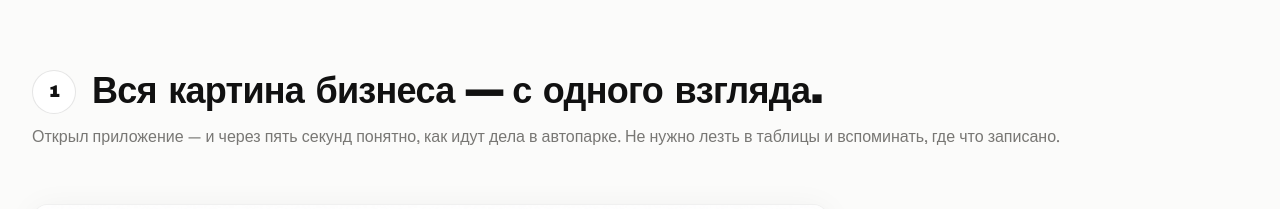
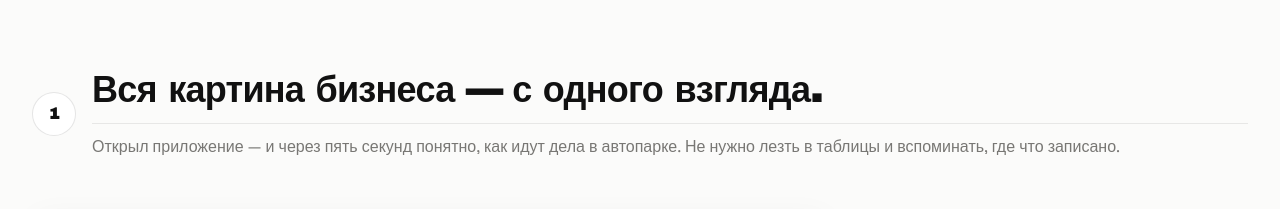
Before and after one commit to Vegass027/demo-car-rent, a React (Vite) app: page /landing in a window 1280 px wide. Shown: the part 722-931 px from the top of the page. Built offline with nearby package versions, Linux system fonts and the light colour scheme; no server answers.

Commit message:
feat: number circle centered between title and subtitle with subtle divider line

```diff
--- a/src/components/landing/FeatureBlock.tsx
+++ b/src/components/landing/FeatureBlock.tsx
@@ -47,34 +47,33 @@ export function FeatureBlock({
       id={id}
       className="mx-auto w-full max-w-[1400px] px-4 py-12 md:px-8 md:py-20 scroll-mt-20"
     >
-      {/* Заголовок — в одну строку */}
+      {/* Шапка блока: цифра (по центру группы) + заголовок + подзаголовок с разделителем */}
       <motion.div
         initial={{ opacity: 0, y: 20 }}
         whileInView={{ opacity: 1, y: 0 }}
         viewport={{ once: true, amount: 0.3 }}
         transition={{ duration: 0.6, ease: EASE }}
-        className="mb-3 flex items-center gap-4"
+        className="mb-10 grid grid-cols-[auto_1fr] items-center gap-4 md:mb-14"
       >
         <span className="flex h-11 w-11 shrink-0 items-center justify-center rounded-full border border-black/10 bg-white font-head text-base font-semibold text-[#111]">
           {number}
         </span>
-        <h2 className="font-head text-[26px] font-semibold leading-[1.15] tracking-[-0.02em] text-[#111] md:text-3xl lg:text-[36px] whitespace-nowrap">
-          {title}
-        </h2>
+        {!descriptionInCard ? (
+          <div>
+            <h2 className="font-head text-[26px] font-semibold leading-[1.15] tracking-[-0.02em] text-[#111] md:text-3xl lg:text-[36px] whitespace-nowrap">
+              {title}
+            </h2>
+            <p className="mt-3 max-w-full truncate whitespace-nowrap border-t border-black/[0.08] pt-3 text-[15px] leading-[1.4] text-[#787774] md:text-base">
+              {description}
+            </p>
+          </div>
+        ) : (
+          <h2 className="font-head text-[26px] font-semibold leading-[1.15] tracking-[-0.02em] text-[#111] md:text-3xl lg:text-[36px] whitespace-nowrap">
+            {title}
+          </h2>
+        )}
       </motion.div>
 
-      {/* Подзаголовок — отдельной строкой под заголовком, в одну строку */}
-      {!descriptionInCard && (
-        <motion.p
-          initial={{ opacity: 0, y: 16 }}
-          whileInView={{ opacity: 1, y: 0 }}
-          viewport={{ once: true, amount: 0.3 }}
-          transition={{ duration: 0.6, ease: EASE, delay: 0.05 }}
-          className="mb-10 max-w-full truncate whitespace-nowrap text-[15px] leading-[1.4] text-[#787774] md:text-base md:mb-14"
-        >
-          {description}
-        </motion.p>
-      )}
       {descriptionInCard && <div className="mb-8 md:mb-10" />}
 
       {/* Картинка + блок с текстом сбоку (без рамки, центрирован по вертикали) */}
```
